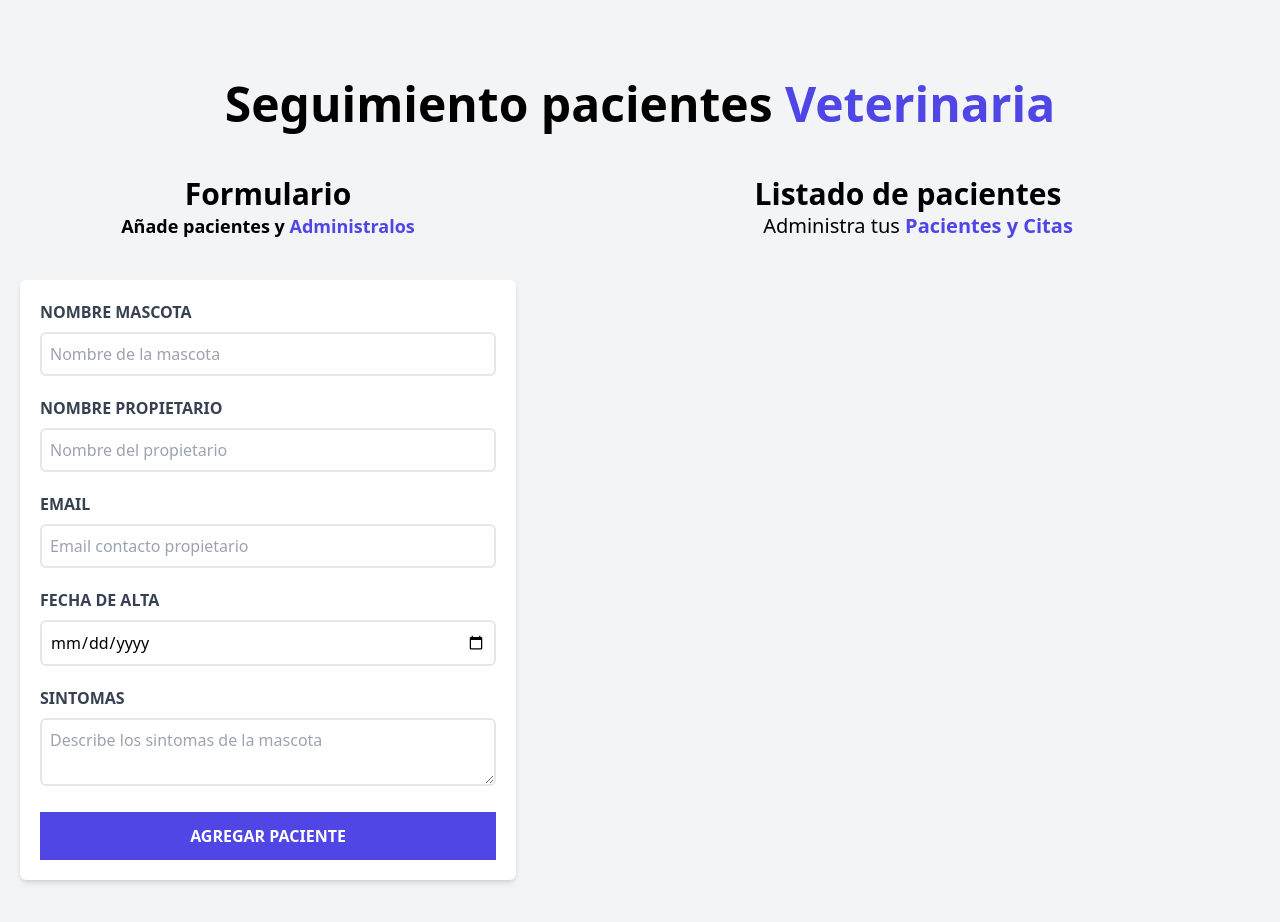
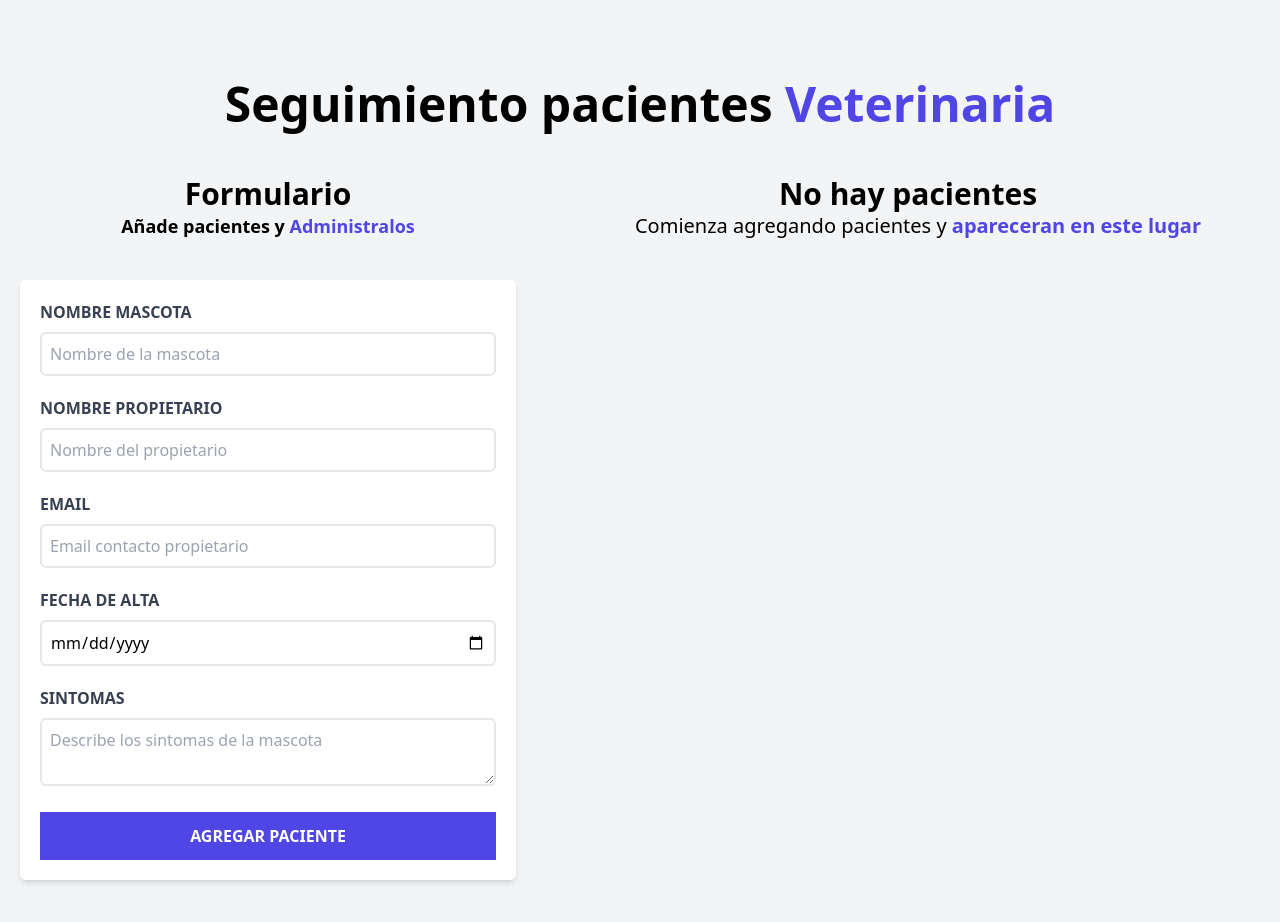
Before and after one commit to david0896/MERN-15apps, a React (Vite) app in the folder proyectoUno/citas-react-P1/: page / in a window 1280 px wide. Shown: the top 922 px of the page. Built offline with nearby package versions, Linux system fonts and the light colour scheme.

Commit message:
update: change title in list of pacient between without pacients and there're anything

```diff
--- a/proyectoUno/citas-react-P1/src/Components/ListadoPacientes.jsx
+++ b/proyectoUno/citas-react-P1/src/Components/ListadoPacientes.jsx
@@ -2,7 +2,11 @@
 
 const ListadoPacientes = ({ pacientes }) => {
   return (
+
     <div className="md:w-1/2 lg:w-3/5 md:h-screen overflow-y-scroll">
+      {
+        pacientes && pacientes.length ? (
+          <>
             <h2 className="font-black text-3xl text-center">Listado de pacientes</h2>
             <p className="text-xl ml-5 mb-10 text-center">
               Administra tus {''}
@@ -12,7 +16,21 @@
             {
               pacientes.map(paciente => <Paciente key={paciente.id} paciente={paciente} />)
             }
+          </>
+        ) : (
+          <>
+            <h2 className="font-black text-3xl text-center">No hay pacientes</h2>
+            <p className="text-xl ml-5 mb-10 text-center">
+              Comienza agregando pacientes y {''}
+              <span className="text-indigo-600 font-bold">apareceran en este lugar</span>
+            </p>
 
+            {
+              pacientes.map(paciente => <Paciente key={paciente.id} paciente={paciente} />)
+            }
+          </>
+        )
+      }
     </div>
   )
 }
```
Lines whose indentation alone changed are shown as unchanged.
